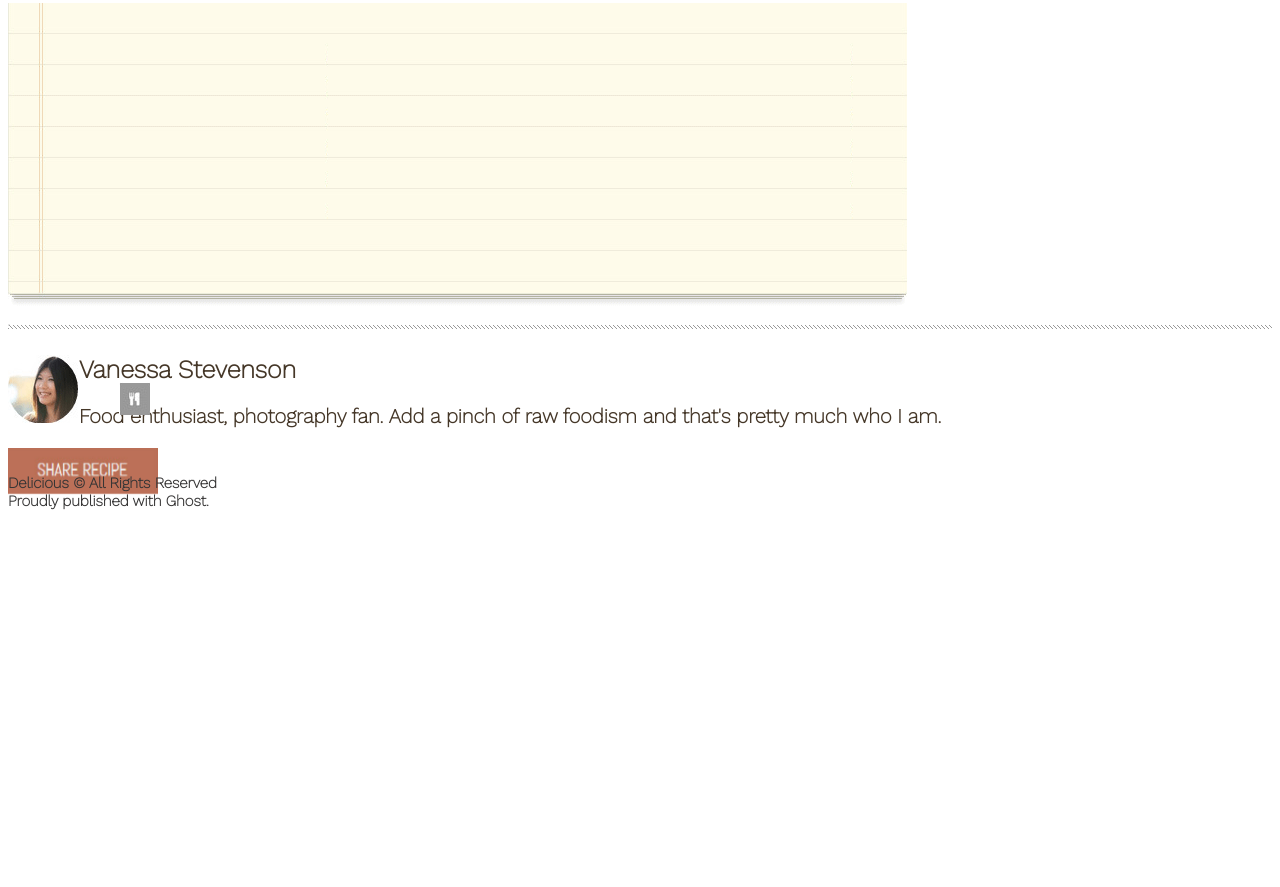
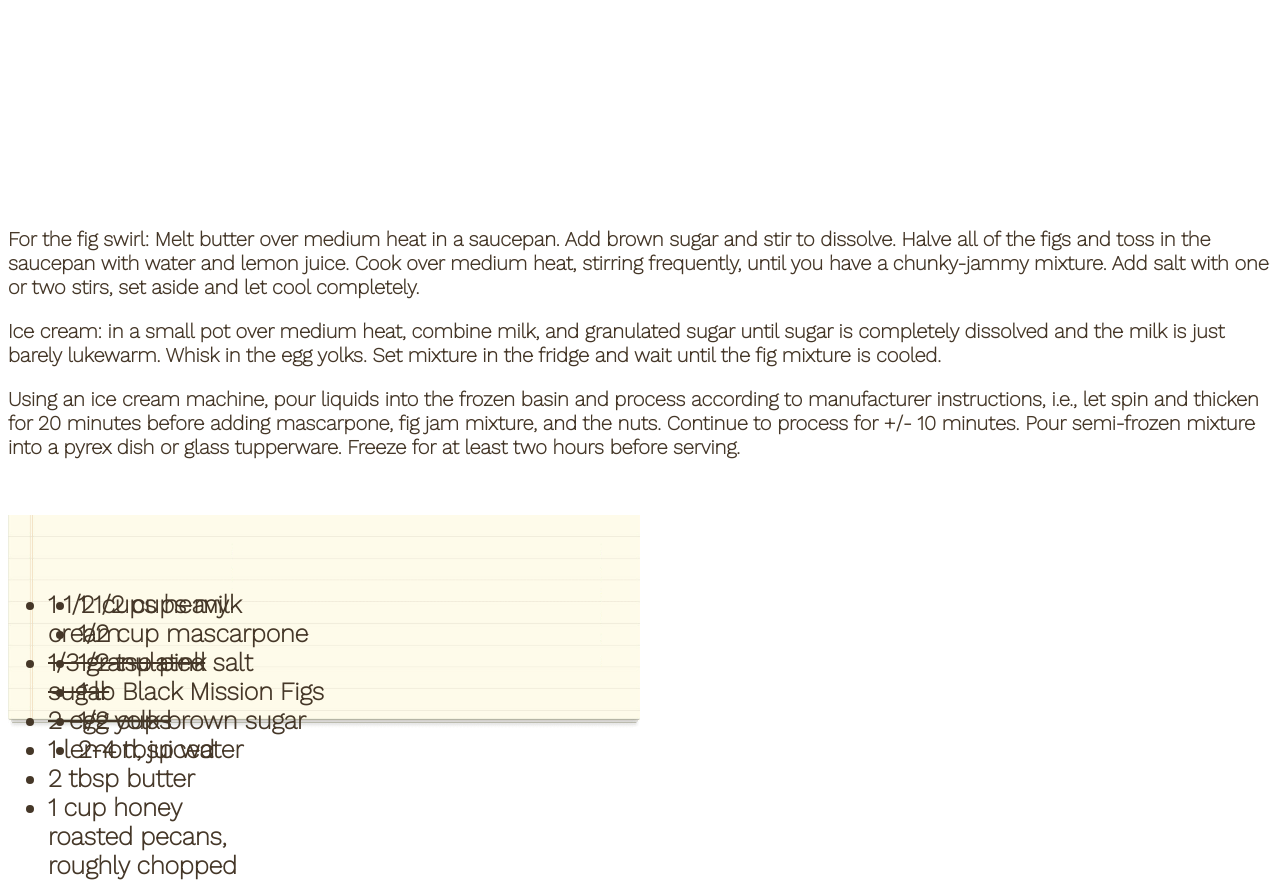
Before and after one commit to stephenml101/chocolate-pizza, a plain HTML site: page index.html in a window 1280 px wide. Shown: the part 493-1380 px from the top of the page. Before the commit the page ends 1018 px from the top, so only its background shows below. Drawn offline with nearby package versions, Linux system fonts and the light colour scheme.

Commit message:
lab 10a edits

```diff
--- a/index.html
+++ b/index.html
@@ -31,12 +31,14 @@
 
 <main>
 
-  <section id="text">
+  <div id="text">
     <p>For the fig swirl: Melt butter over medium heat in a saucepan. Add brown sugar and stir to dissolve. Halve all of the figs and toss in the saucepan with water and lemon juice. Cook over medium heat, stirring frequently, until you have a chunky-jammy mixture. Add salt with one or two stirs, set aside and let cool completely.</p>
     <p>Ice cream: in a small pot over medium heat, combine milk, and granulated sugar until sugar is completely dissolved and the milk is just barely lukewarm. Whisk in the egg yolks. Set mixture in the fridge and wait until the fig mixture is cooled.</p>
     <p>Using an ice cream machine, pour liquids into the frozen basin and process according to manufacturer instructions, i.e., let spin and thicken for 20 minutes before adding mascarpone, fig jam mixture, and the nuts. Continue to process for +/- 10 minutes. Pour semi-frozen mixture into a pyrex dish or glass tupperware. Freeze for at least two hours before serving.</p>
-  </section>
+  </div>
 
+<div id="container">
+  <img src="img/list-bg.png" alt="Notepad" style="width:50%;">
   <div id="list1">
     <ul>
       <li>
@@ -74,19 +76,20 @@
       </li>
     </ul>
   </div>
+</div>
 
-  <img src="img/list-bg.png"></img>
+  <!-- <img src="img/list-bg.png"></img> -->
 
   <div id="border">
   <img src="img/hr-img.png" width="2">
 
 
 
-<section id="vanessa">
+<div id="vanessa">
   <img id="van" src="img/van-pic.png"></img>
   <h3>Vanessa Stevenson</h3>
-  <p>Food enthusiast, photography fan. Add a pinch of raw foodism and that's pretty much who I am.</p>
-</section>
+  <p>Food enthusiast, photography fan. Add a pinch of raw foodism and that's <br> pretty much who I am.</p>
+</div>
 
 <div id="share">
       <a href="#"><img id="share" src="img/share-recipe.png" width="150"></a></div>
--- a/style.css
+++ b/style.css
@@ -26,8 +26,16 @@
   font-size: 20px;
   font-weight: bold;
   color:#453728;
+  position: absolute;
+  top: 700px;
+
 }
-
+#container{
+  position:relative;
+  text-align: left;
+  color: white;
+  top: 1000px;
+}
 #list1{
   font-family: 'Work Sans', sans-serif;
   font-size: 25px;
@@ -35,7 +43,10 @@
   list-style-type:square;
   color:#453728;
   display:inline-block;
-  float:left;
+  position: absolute;
+  bottom:70px;
+  left: 30px;
+  top: 50px;
 
   }
 
@@ -43,10 +54,14 @@
   font-family: 'Work Sans', sans-serif;
   font-size: 25px;
   font-weight: bold;
+  text-align:left;
   list-style-type: square;
   color:#453728;
   display:inline-block;
-  float:left;
+  position: absolute;
+  top: 50px;
+  right: 1015px;
+  bottom: 70px;
 }
 
 #border{
@@ -54,10 +69,16 @@
   background-image: url(img/hr-img.png);
   background-repeat:repeat-x;
   background-position: center;
+  position: relative;
+  top: 1150px;
+  bottom: 10px;
 }
 
 #vanessa img{
   float: left;
+  position: absolute;
+  top: 155px;
+  bottom: 100px;
 }
 
 #vanessa h3{
@@ -65,7 +86,10 @@
   font-size: 25px;
   font-weight:bold;
   color:#453728;
-  margin-bottom: 0px;
+  position: absolute;
+  top: 140px;
+  margin-bottom: 50px;
+  left: 100px;
 }
 
 #vanessa p{
@@ -73,10 +97,15 @@
   font-size: 20px;
   font-weight: bold;
   color:#453728;
+  position: absolute;
+  top: 180px;
+  left: 100px;
 }
 
 #share{
-
+  position: absolute;
+  top: 90px;
+  left: 400px;
 }
 
 footer{
@@ -84,9 +113,18 @@ footer{
   font-size: 15px;
   font-weight: bold;
   color:rgb(54, 53, 53);
+  position: absolute;
+  top: 1800px;
+  bottom: 140px;
+  margin-bottom: 50px;
+  left: 500px;
 }
 
 footer img{
   text-align: center;
-  margin: 40px;
+  margin: 10px;
+  position: absolute;
+  margin-bottom: 80px;
+  left: 80px;
+  top: -40px;
 }
```
